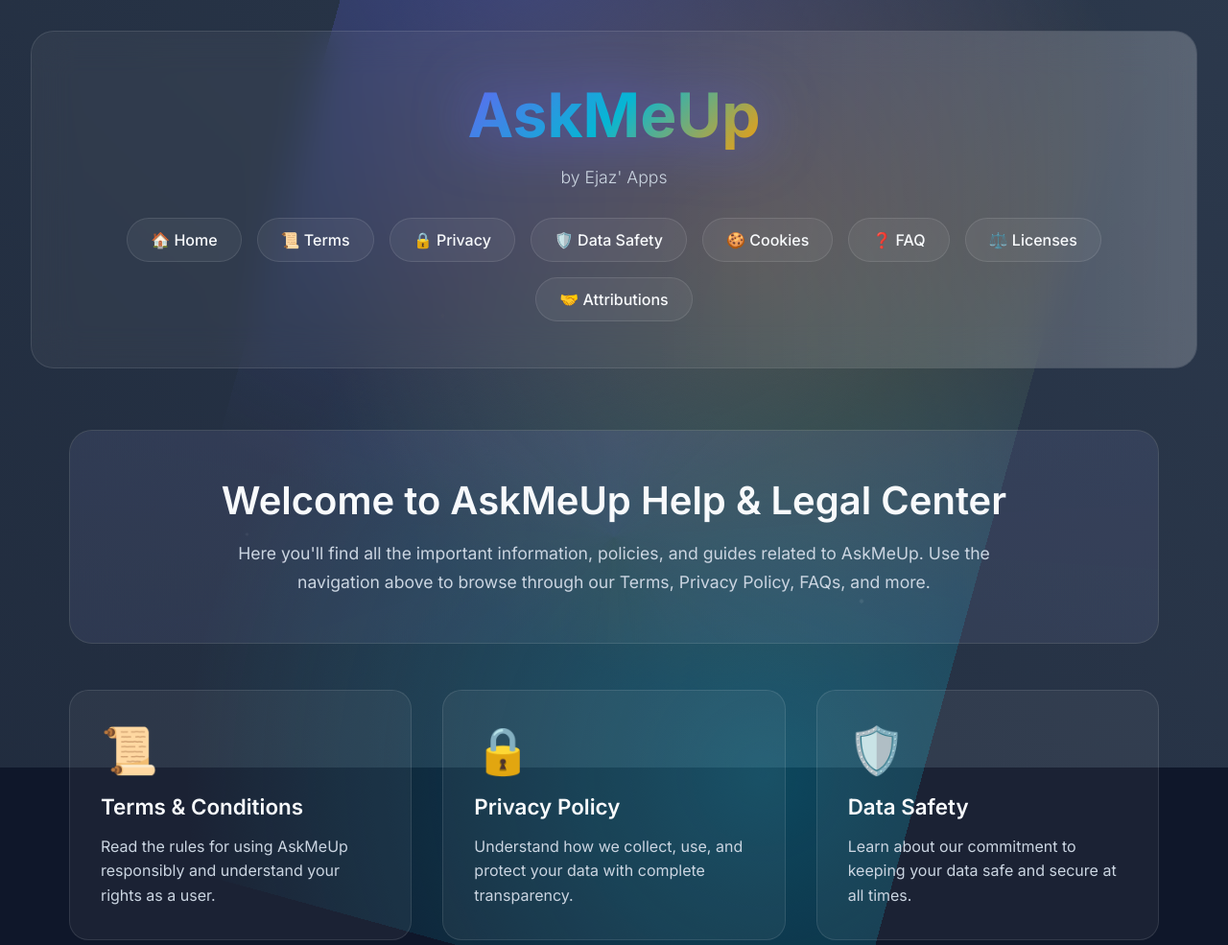
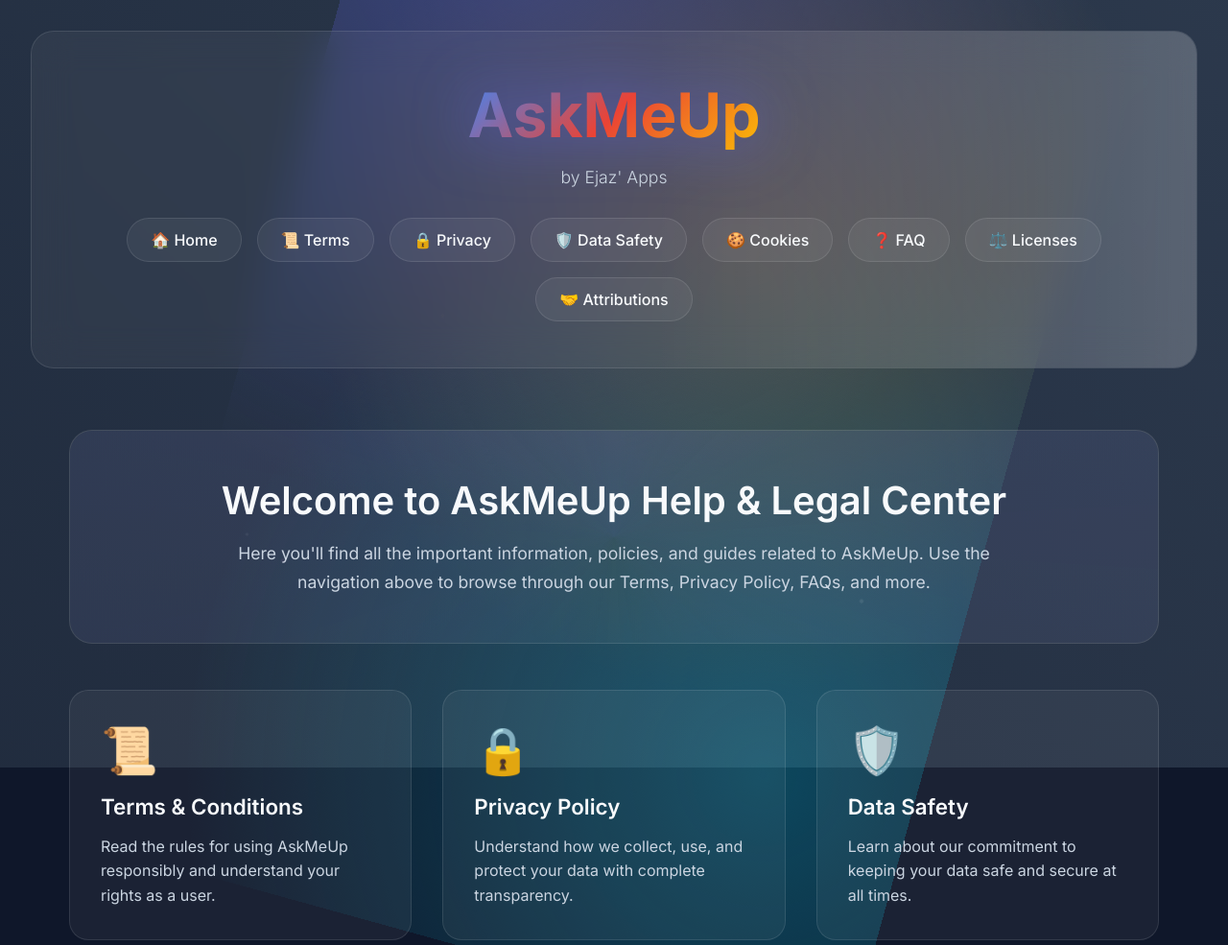
Before and after one commit to Ejazahmad19/AskMeUpLegals, a plain HTML site: page index.html in a window 1280 px wide. Shown: the top 985 px of the page at 96% size. Drawn offline with Linux system fonts and the light colour scheme.

Commit message:
All done.

```diff
--- a/style.css
+++ b/style.css
@@ -7,16 +7,18 @@
 }
 
 :root {
-  --primary: #6366f1;
-  --primary-dark: #4f46e5;
-  --secondary: #06b6d4;
-  --accent: #f59e0b;
+  --primary: #4285F4;       /* Google Blue */
+  --primary-dark: #3367D6;  /* Darker Blue */
+  --secondary: #EA4335;     /* Google Red */
+  --accent: #FBBC05;        /* Google Yellow */
+  --accent-green: #34A853;  /* Google Green */
+
   --bg-primary: #0f172a;
   --bg-secondary: #1e293b;
   --text-primary: #f8fafc;
   --text-secondary: #cbd5e1;
   --glass: rgba(255, 255, 255, 0.1);
-  --glow: rgba(99, 102, 241, 0.5);
+  --glow: rgba(66, 133, 244, 0.5);
 }
 
 body {
```
